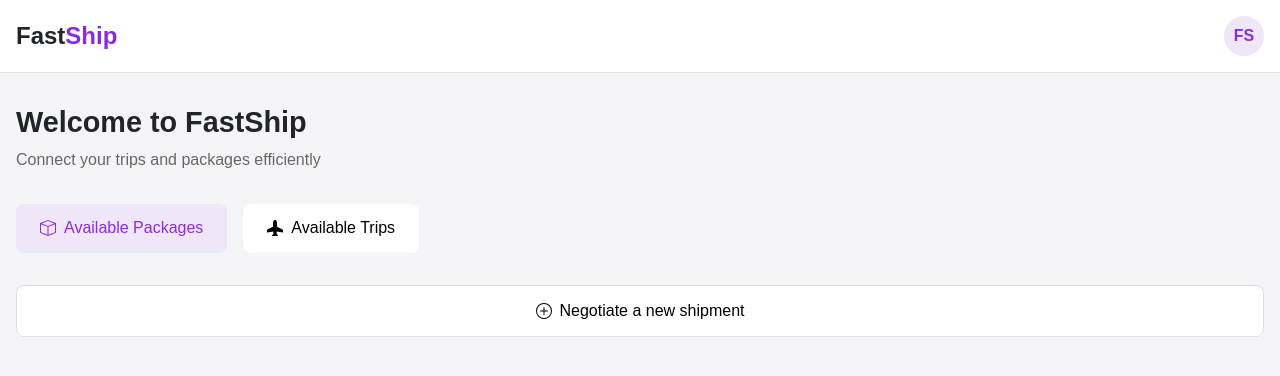
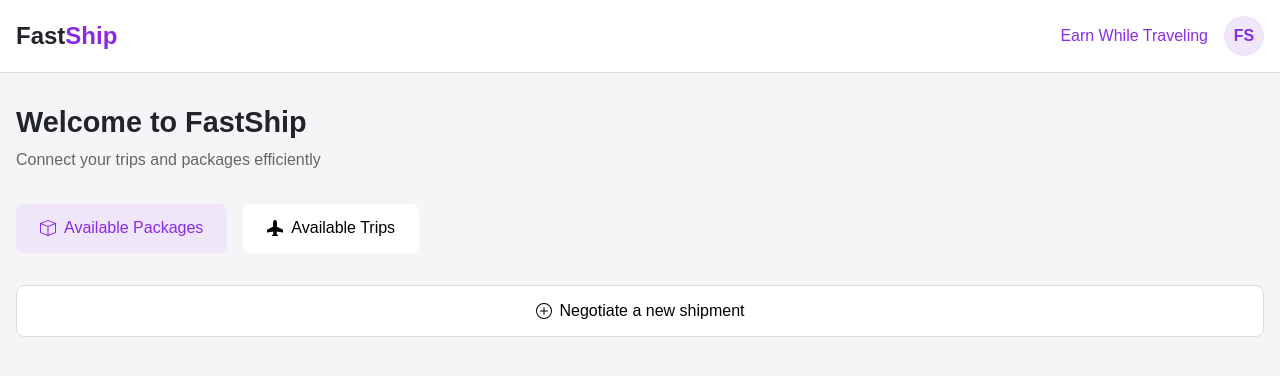
Before and after one commit to FastShipDev/WebSiteMap, a Symfony app: template templates/make/index.html.twig in a window 1280 px wide. Shown: the top 376 px of the page. Run offline with Twig, Linux system fonts and the light colour scheme; the template is opened without the code that fills it, so the values that code supplies are empty; some libraries are stand-ins or nearby versions.

Commit message:
routage blog fix

```diff
--- a/templates/make/earn-money-traveling.html.twig
+++ b/templates/make/earn-money-traveling.html.twig
@@ -141,7 +141,10 @@
 <body>
     <div class="header">
         <div class="logo">Fast<span>Ship</span></div>
-        <div class="avatar">FS</div>
+        <div class="d-flex align-items-center">
+            <a href="{{ path('app_index') }}" class="me-3 text-decoration-none" style="color: var(--primary-color); font-weight: 500;">Back to Home</a>
+            <div class="avatar">FS</div>
+        </div>
     </div>
 
     <div class="blog-header">
--- a/templates/make/index.html.twig
+++ b/templates/make/index.html.twig
@@ -157,7 +157,10 @@
 <body>
     <div class="header">
         <div class="logo">Fast<span>Ship</span></div>
-        <div class="avatar">FS</div>
+        <div class="d-flex align-items-center">
+            <a href="{{ path('earn_money_traveling') }}" class="me-3 text-decoration-none" style="color: var(--primary-color); font-weight: 500;">Earn While Traveling</a>
+            <div class="avatar">FS</div>
+        </div>
     </div>
 
     <div class="welcome-section">
```
Also changed, not shown: src/Controller/MakeController.php (+9 -0 lines).
